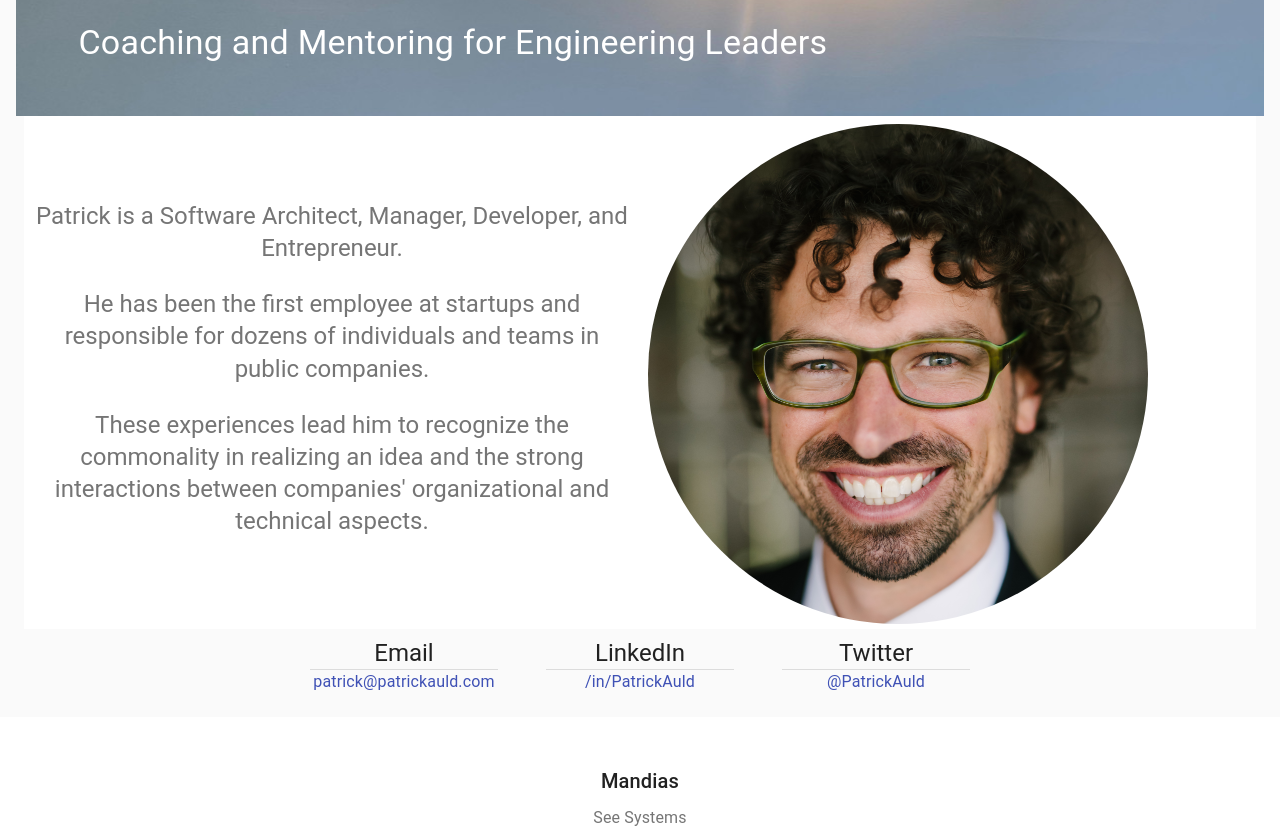
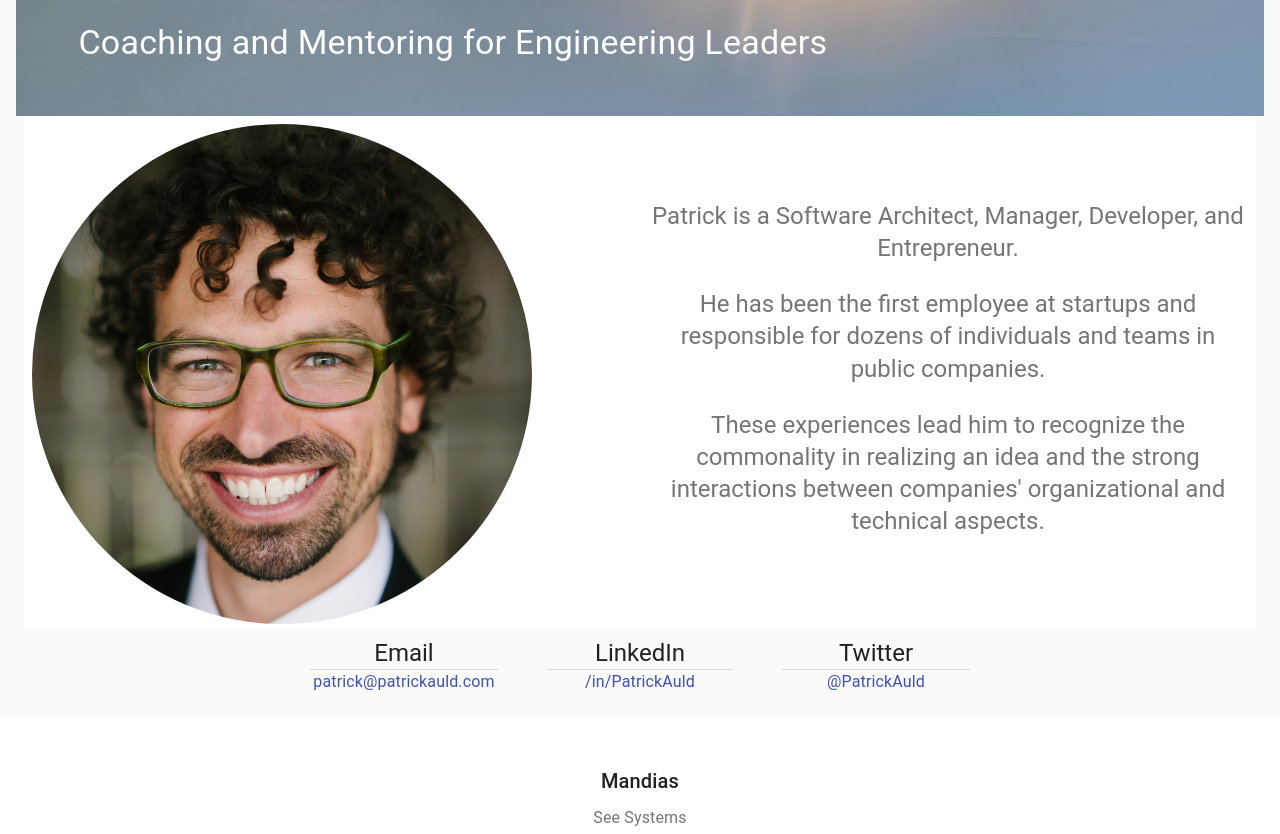
Before and after one commit to PatrickAuld/mandias.xyz, a Next.js app: page / in a window 1280 px wide. Shown: the part 684-1518 px from the top of the page. Built offline with nearby package versions, Linux system fonts and the light colour scheme.

Commit message:
Swaps about order. Adds accessiblity tags to <head>

```diff
--- a/pages/index.tsx
+++ b/pages/index.tsx
@@ -8,6 +8,7 @@ import Container from "@material-ui/core/Container"
 import Link from "@material-ui/core/Link"
 import { Box, Paper, Divider } from "@material-ui/core"
 import Image from 'next/image'
+import Head from 'next/head'
 
 const useStyles = makeStyles(theme => ({
   heroBox: {
@@ -159,6 +160,17 @@ function AboutPatrick(props: any) {
           alignItems="center"
         >
           <Grid item xs={12} sm={6}>
+            <Box>
+              <Image
+                src="/headshot.jpg"
+                alt="Patrick Profile"
+                className={props.classes.aboutHeadshot}
+                width={500}
+                height={500}
+              />
+            </Box>
+          </Grid>
+          <Grid item xs={12} sm={6}>
             <Typography
               variant="h5"
               align="center"
@@ -171,17 +183,6 @@ function AboutPatrick(props: any) {
               <p />
               These experiences lead him to recognize the commonality in realizing an idea and the strong interactions between companies' organizational and technical aspects.
             </Typography>
-          </Grid>
-          <Grid item xs={12} sm={6}>
-            <Box>
-              <Image
-                src="/headshot.jpg"
-                alt="Patrick Profile"
-                className={props.classes.aboutHeadshot}
-                width={500}
-                height={500}
-              />
-            </Box>
           </Grid>
         </Grid>
       </Container>
@@ -255,6 +256,10 @@ export default function HomePage() {
     <React.Fragment>
       <React.StrictMode>
         <CssBaseline />
+        <Head>
+          <title>Mandias Consulting</title>
+          <meta name="Description" content="Mentoring and coaching for engineering leadership." />
+        </Head>
         <main>
           <Hero classes={classes} />
           <AboutPatrick classes={classes} />
```
